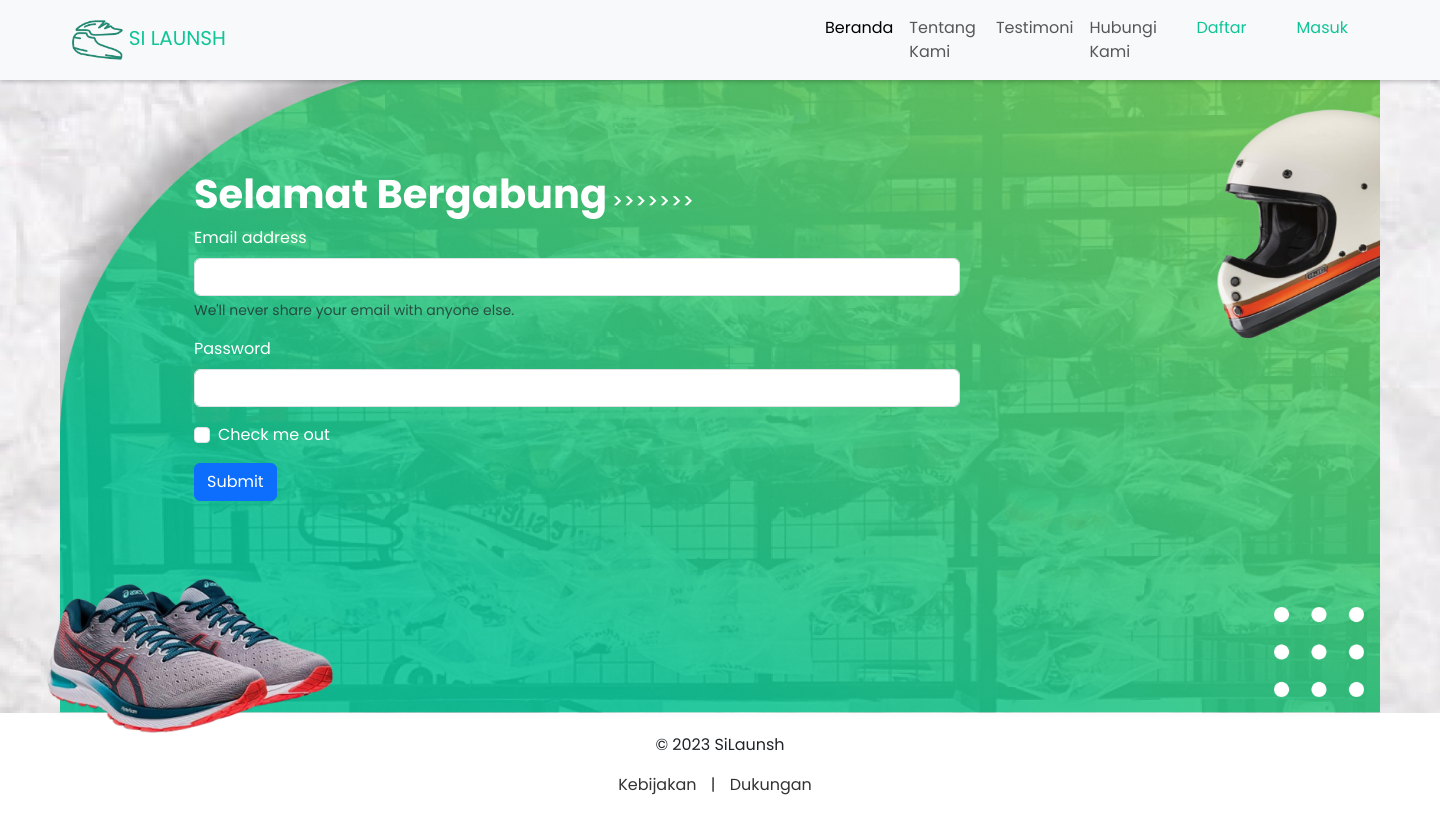
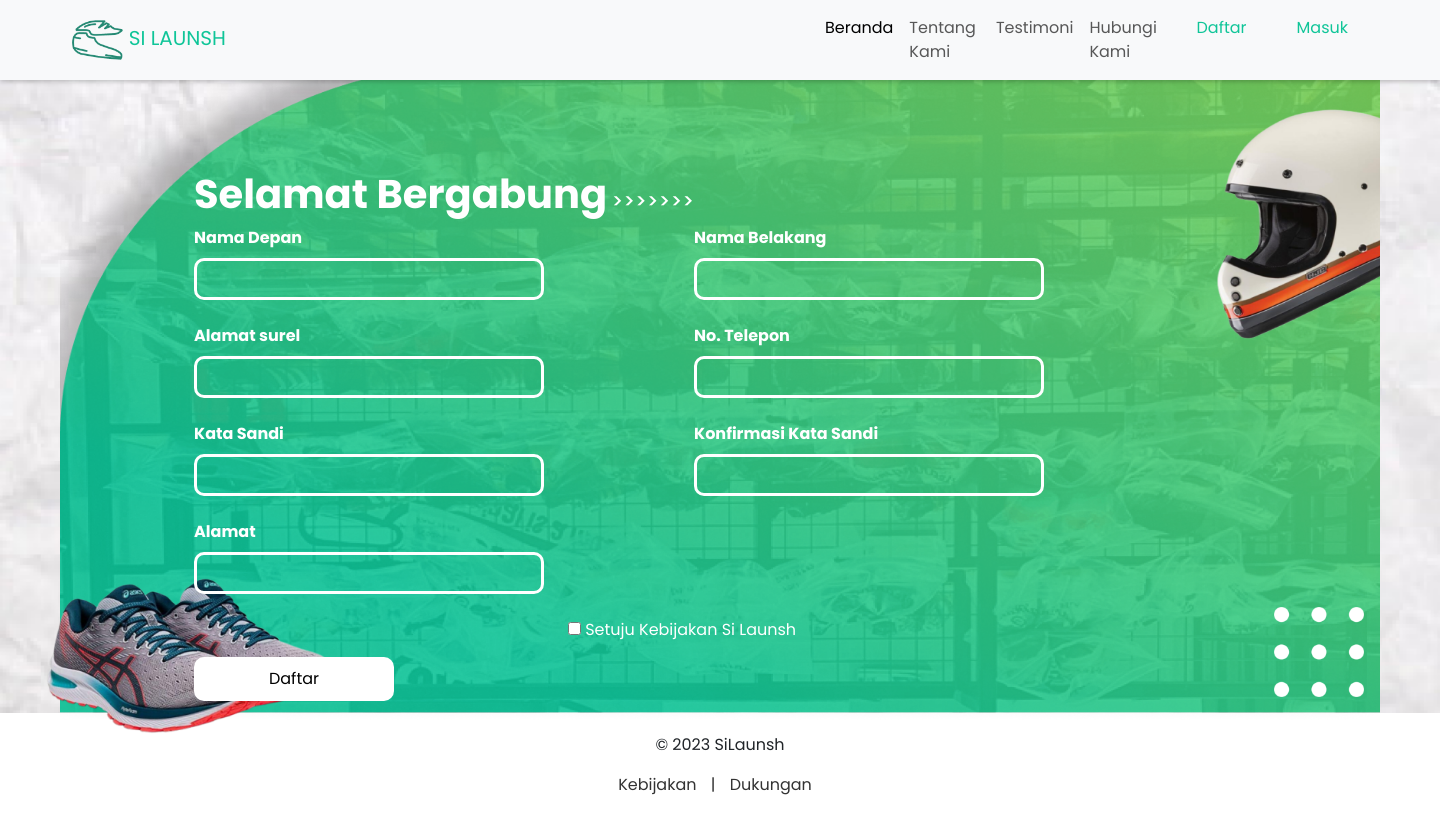
Before and after one commit to RizqiZamzamiJamil/Cuci_Sepatu_Si_Launsh, a CodeIgniter 4 app: template app/Views/pages/daftar.php in a window 1440 px wide. Run offline with PHP 8.4 and a stand-in for CodeIgniter, Linux system fonts and the light colour scheme; the template is opened without the code that fills it, so the values that code supplies are empty; some libraries are stand-ins or nearby versions.

Commit message:
Perubahan1 Daftar

```diff
--- a/app/Views/pages/daftar.php
+++ b/app/Views/pages/daftar.php
@@ -18,7 +18,7 @@
 
     .image-container .row {
         position: relative;
-        width: 790px;
+        width: 1000px;
         color: white;
         margin-left: 110px;
     }
@@ -85,6 +85,52 @@
         left: 1187px;
     }
 
+    .form-label {
+        display: block;
+        font-weight: bold;
+    }
+
+    .form-input2 {
+        background: none;
+        width: 350px;
+        height: 42px;
+        border: 3px solid white;
+        border-radius: 10px;
+    }
+
+
+    .form-group input {
+        width: 48%;
+        padding: 5px;
+    }
+
+    .form-group .form-input-group {
+        display: flex;
+        justify-content: space-between;
+    }
+
+    .checkbox-group {
+        margin-bottom: 15px;
+        display: flex;
+        justify-content: center;
+        align-items: center;
+    }
+
+    .checkbox-group label {
+        font-weight: normal;
+    }
+
+    .submit-btn {
+        width: 200px;
+        border-radius: 10px;
+        padding: 10px;
+        background-color: white;
+        color: black;
+        border: none;
+        text-align: center;
+        cursor: pointer;
+    }
+
     footer {
         margin-top: -7px;
     }
@@ -104,11 +150,49 @@
                     <h1><b>Selamat Bergabung</b></h1>
                     <h3>>>>>>>></h2>
                 </div>
-                <form>
+                <!-- <div class="container-form">
+                    <form action="proses_register.php" method="POST">
+                        <div class="form-group">
+                            <label for="first-name">Nama Depan:</label>
+                            <div class="form-input-group">
+                                <input type="text" id="first-name" name="first_name" required>
+                                <input type="text" id="last-name" name="last_name" required>
+                            </div>
+                        </div>
+                        <div class="form-group">
+                            <label for="email">Alamat Email:</label>
+                            <input type="email" id="email" name="email" required>
+                        </div>
+                        <div class="form-group">
+                            <label for="phone">Nomor Telepon:</label>
+                            <input type="tel" id="phone" name="phone" required>
+                        </div>
+                        <div class="form-group">
+                            <label for="password">Kata Sandi:</label>
+                            <input type="password" id="password" name="password" required>
+                        </div>
+                        <div class="form-group">
+                            <label for="confirm-password">Konfirmasi Kata Sandi:</label>
+                            <input type="password" id="confirm-password" name="confirm_password" required>
+                        </div>
+                        <div class="form-group">
+                            <label for="address">Alamat:</label>
+                            <textarea id="address" name="address" rows="4" required></textarea>
+                        </div>
+                        <div class="checkbox-group">
+                            <label>
+                                <input type="checkbox" name="agree_policy" required>
+                                Setuju dengan kebijakan kami
+                            </label>
+                        </div>
+                        <button type="submit" class="submit-btn">Daftar</button>
+                    </form> -->
+
+
+                <!-- <form>
                     <div class="mb-3">
-                        <label for="exampleInputEmail1" class="form-label">Email address</label>
-                        <input type="email" class="form-control" id="exampleInputEmail1" aria-describedby="emailHelp">
-                        <div id="emailHelp" class="form-text">We'll never share your email with anyone else.</div>
+                        <label for="nama-depan" class="form-label">Nama Depan</label>
+                        <input type="username" class="form-control" id="username">
                     </div>
                     <div class="mb-3">
                         <label for="exampleInputPassword1" class="form-label">Password</label>
@@ -119,8 +203,65 @@
                         <label class="form-check-label" for="exampleCheck1">Check me out</label>
                     </div>
                     <button type="submit" class="btn btn-primary">Submit</button>
-                </form>
+                </form> -->
             </div>
+            <!-- Baris 1 -->
+            <div class="row">
+                <div class="col">
+                    <label for="nama-depan" class="form-label">Nama Depan</label>
+                    <input type="text" id="nama-depan" class="form-input2" name="nama-depan" required>
+                </div>
+                <div class="col">
+                    <label for="nama-belakang" class="form-label">Nama Belakang</label>
+                    <input type="text" id="nama-belakang" class="form-input2" name="nama-belakang" required>
+                </div>
+            </div>
+            <br>
+            <!-- Baris 2 -->
+            <div class="row">
+                <div class="col">
+                    <label for="alamat-surel" class="form-label">Alamat surel</label>
+                    <input type="email" id="email" class="form-input2" name="email" required>
+                </div>
+                <div class="col">
+                    <label for="no-telp" class="form-label">No. Telepon</label>
+                    <input type="tel" id="phone" class="form-input2" name="phone" required>
+                </div>
+            </div>
+            <br>
+            <!-- Baris 3 -->
+            <div class="row">
+                <div class="col">
+                    <label for="kata-sandi" class="form-label">Kata Sandi</label>
+                    <input type="password" id="password" class="form-input2" name="password" required>
+                </div>
+                <div class="col">
+                    <label for="konfirm-kata-sandi" class="form-label">Konfirmasi Kata Sandi</label>
+                    <input type="password" id="confirm-password" class="form-input2" name="confirm-password" required>
+                </div>
+            </div>
+            <br>
+            <!-- Baris 4 -->
+            <div class="row">
+                <div class="col">
+                    <label for="alamat" class="form-label">Alamat</label>
+                    <input type="text" id="alamat" class="form-input2" name="alamat" required>
+                </div>
+            </div>
+            <br>
+            <!-- Baris 5 -->
+            <div class="row">
+                <div class="col">
+                    <div class="checkbox-group">
+                        <label>
+                            <input type="checkbox" name="agree_policy" required>
+                            Setuju Kebijakan Si Launsh
+                        </label>
+                    </div>
+                    <button type="submit" class="submit-btn">Daftar</button>
+                </div>
+            </div>
+
         </div>
     </div>
 </section>
```
